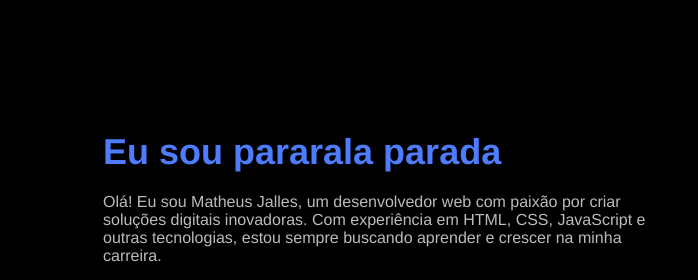
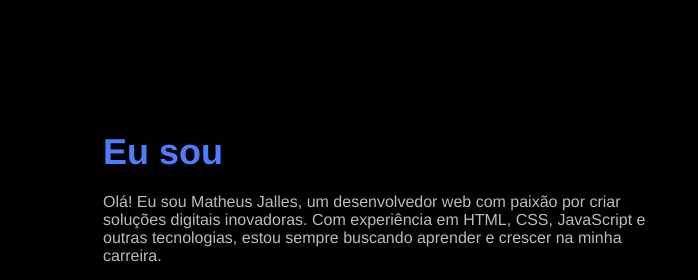
Before and after one commit to MatheusJalles/Portif-lio, a plain HTML site: page index.html in a window 1280 px wide. Shown: the part 1644-1924 px from the top of the page, 582-1280 px from the left. Drawn offline with Linux system fonts and the light colour scheme.

Commit message:
atualizando

```diff
--- a/index.html
+++ b/index.html
@@ -88,7 +88,7 @@
             <img class="foto-sobre" src="./Imagens/EU.png" alt="Foto de Matheus Jalles">
 
             <div class="conteudo-sobre">
-                <h2> Eu sou pararala parada</h2>
+                <h2> Eu sou </h2>
 
                     <p>Olá! Eu sou Matheus Jalles, um desenvolvedor web com paixão por criar soluções digitais inovadoras.
                      Com experiência em HTML, CSS, JavaScript e outras tecnologias, estou sempre buscando aprender e
```
